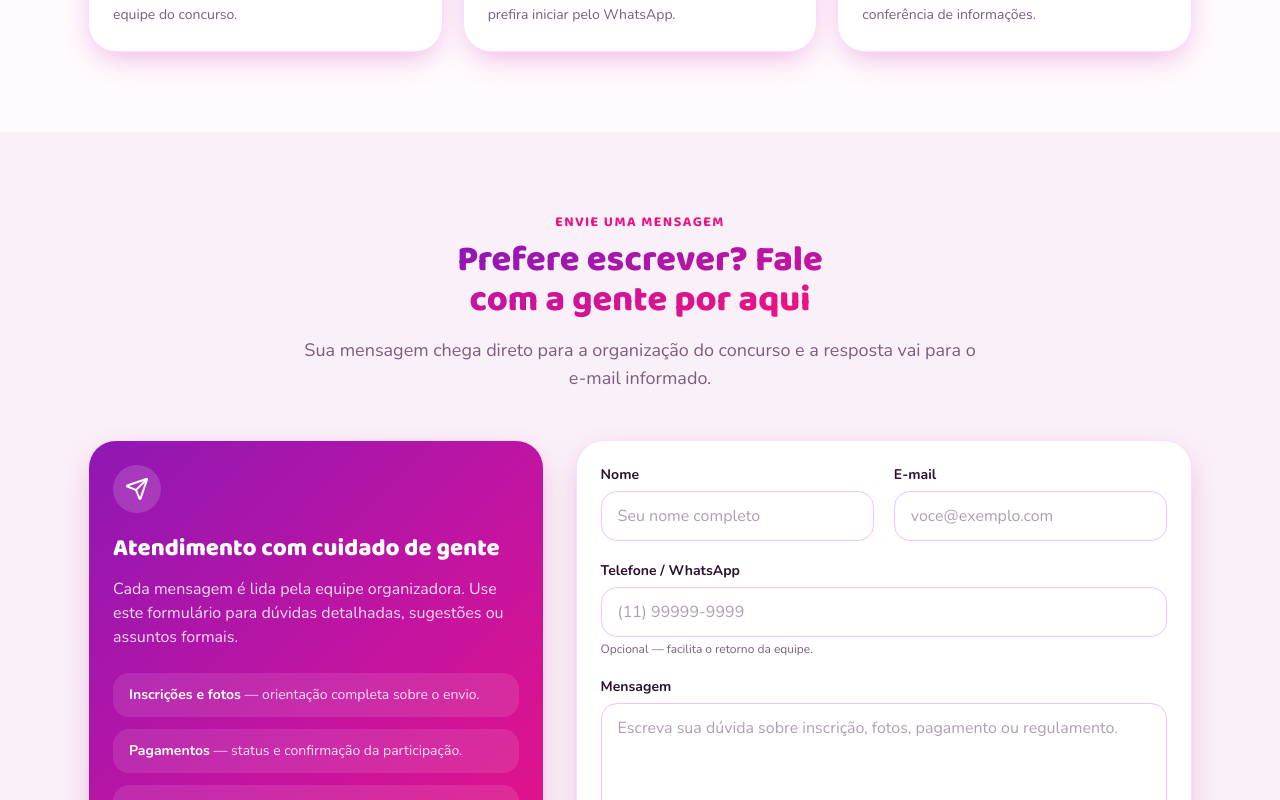
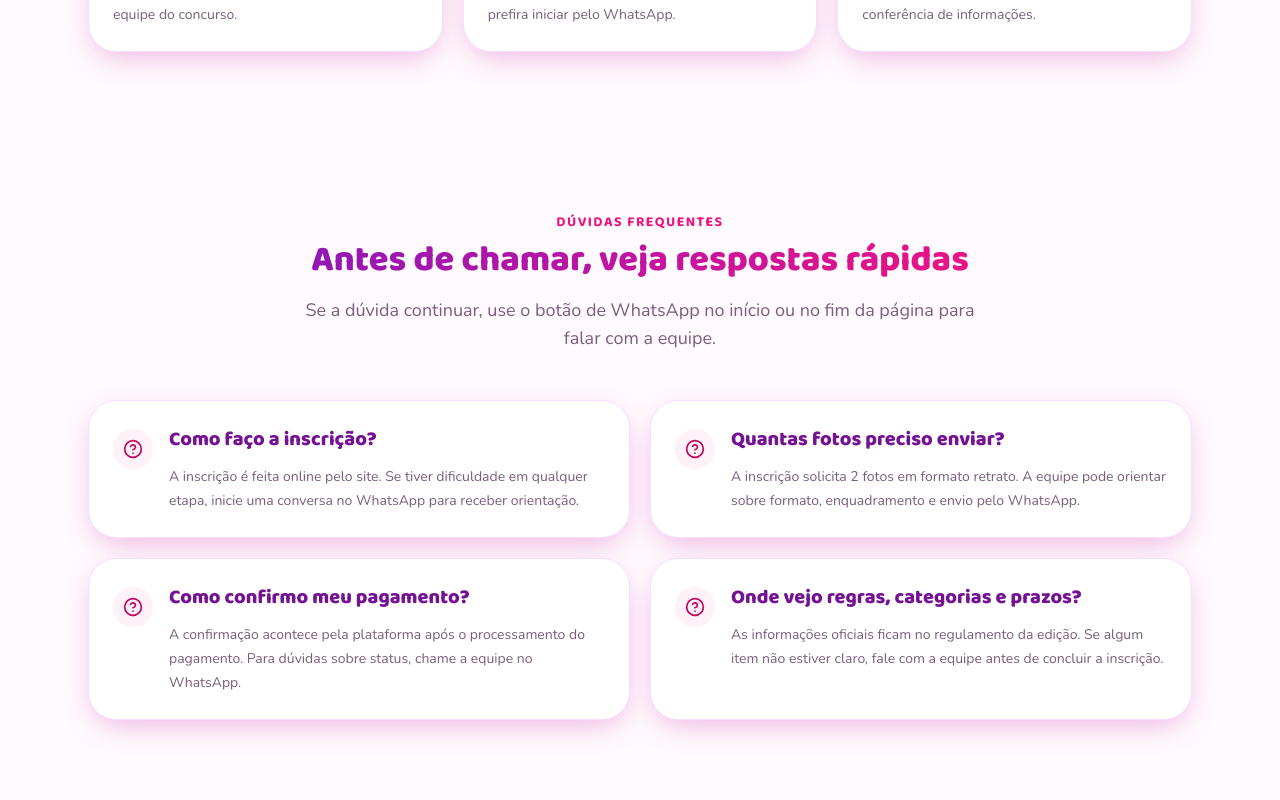
Before and after one commit to gustavoborgs/ccmf-platform, a Next.js app: page /contato in a window 1280 px wide. Shown: the part 1140-1940 px from the top of the page. Built offline with nearby package versions, Linux system fonts and the light colour scheme; no server answers.

Commit message:
feat: remove contact forms

```diff
--- a/src/app/(public)/contato/page.tsx
+++ b/src/app/(public)/contato/page.tsx
@@ -143,7 +143,7 @@ export default function ContactPage() {
         </Container>
       </section>
 
-      <section className="bg-surface-muted py-20">
+      {/* <section className="bg-surface-muted py-20">
         <Container>
           <SectionHeading
             kicker="Envie uma mensagem"
@@ -184,7 +184,7 @@ export default function ContactPage() {
             </Card>
           </div>
         </Container>
-      </section>
+      </section> */}
 
       <section className="py-20">
         <Container>
```
